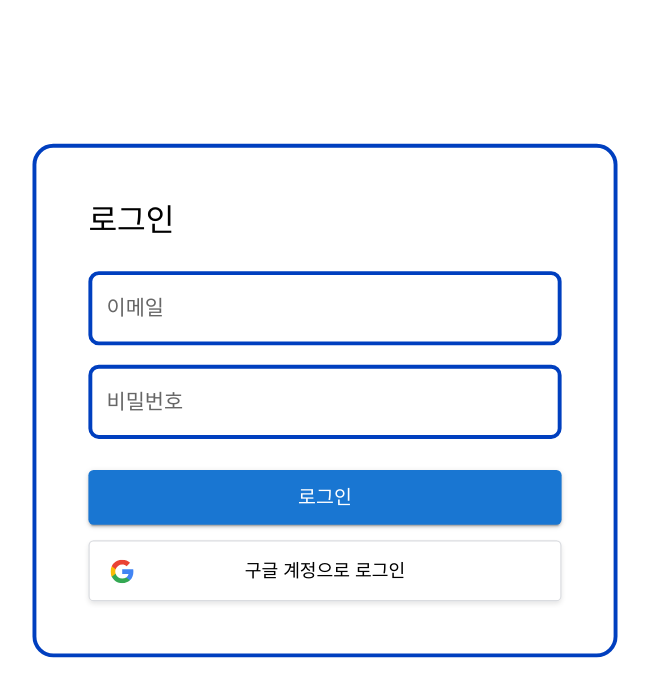
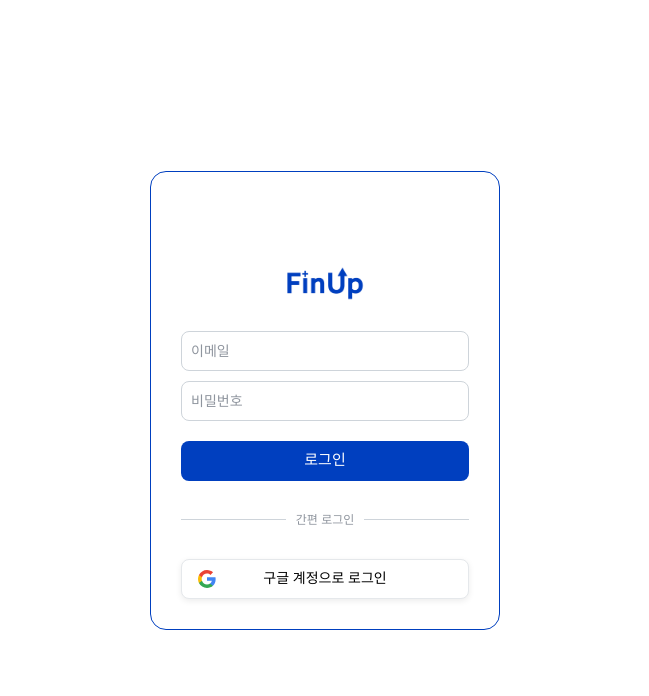
Before and after one commit to kcw9297/finup-frontend, a React (Vite) app: page /login in a window 1280 px wide. Shown: the top 696 px of the page, without its empty margins (315-964 px from the left). Built offline with nearby package versions, Linux system fonts and the light colour scheme; no server answers; some icons are missing.

Commit message:
로그인 디자인 완료

```diff
--- a/src/base/components/layout/Header.jsx
+++ b/src/base/components/layout/Header.jsx
@@ -58,7 +58,7 @@
           <Box sx={{display:'flex', alignItems:'center', flex:1, margin:0, padding:0, gap:'50px'}}>
 
             {/* 로고 */}
-            <Box component={Link} to="/" sx={{display:'flex', justifycontent:'center', alignItems:'center', cursor:'pointer'}} >
+            <Box component={Link} to="/" sx={{display:'flex', justifyContent:'center', alignItems:'center', cursor:'pointer'}} >
               <img src={logo} alt="로고" style={{height: 40}} />
             </Box>
 
--- a/src/base/design/thema.js
+++ b/src/base/design/thema.js
@@ -33,7 +33,7 @@
     line: {
       main: '#E5E8EB',
       light: '#F2F4F6',
-      dark: '#717783ff',
+      dark: '#CED4DA',
     },
 
     // 사이트 에러 색상
@@ -204,14 +204,32 @@
     // Button
     MuiButton: {
       styleOverrides: {
+        root: ({ theme }) => ({
+          textTransform: 'none',
+          boxShadow: 'none',
+          '&:hover': { boxShadow: 'none' },
+          '&:active': { boxShadow: 'none' },
+          '&.Mui-focusVisible': { boxShadow: 'none' },
+        }),
 
-        root : {
-          textTransform: 'none',  // 버튼 단어가 강제로 대문자로 변환되는걸 방지
-          borderColor: 'base.main'
-        }
+        outlined: ({ theme }) => ({
+          border: `1px solid ${theme.palette.base.main}`,
+          '&:hover': {
+            border: `1px solid ${theme.palette.base.dark}`,
+          },
+        }),
+
+        contained: ({ theme }) => ({
+          boxShadow: 'none',
+          backgroundColor: theme.palette.background.base,
+          '&:hover': {
+            boxShadow: 'none',
+            backgroundColor: theme.palette.background.light,
+          },
+        }),
       },
+    },
 
-    },
 
     // TextField
     MuiTextField: {
@@ -226,21 +244,36 @@
       styleOverrides: {
         root: ({ theme }) => ({
           backgroundColor: theme.palette.background.base,
-          borderRadius: 8, // 모서리
+          borderRadius: 10,
 
           // 기본 테두리 색상 및 두께
           '& .MuiOutlinedInput-notchedOutline': {
-            borderColor: theme.palette.base.main,  // 파란색 테두리
-            borderWidth: '3px',
+            borderColor: theme.palette.line.dark,
+            borderWidth: 1,
           },
           '&:hover .MuiOutlinedInput-notchedOutline': {
-            borderColor: theme.palette.base.dark,  // 호버
+            borderColor: theme.palette.base.main,  // 호버
+            borderWidth: 1,
           },
           '&.Mui-focused .MuiOutlinedInput-notchedOutline': {
-            borderColor: theme.palette.base.dark,  // 포커스 시 색상
+            borderColor: theme.palette.base.main,  // 포커스 시 색상
+            borderWidth: 1,
           },
         }),
       }
+    },
+
+    // TextField - Label
+    MuiInputLabel: {
+      styleOverrides: {
+        root: ({ theme }) => ({
+          color: theme.palette.text.light, // 기본 색
+
+          '&.Mui-focused': {
+            color: theme.palette.base.main, // 클릭 시 위로 올라가는 라벨의 색
+          },
+        }),
+      },
     },
 
 
--- a/src/features/auth/components/AuthLogin.jsx
+++ b/src/features/auth/components/AuthLogin.jsx
@@ -1,7 +1,9 @@
-import { Box, TextField, Button, Paper, Typography, Snackbar, Alert } from '@mui/material';
+import { Box, TextField, Button, Paper, Typography, Snackbar, Alert, IconButton } from '@mui/material';
 import AuthSocialBtn from './AuthSocialBtn.jsx';
 import { GoogleIcon } from '../../../base/components/icon/icon.jsx';
 import { useAuthLogin } from '../hooks/useAuthLogin.js';
+import logo from '../../../assets/logo.png'
+import CloseIcon from '@mui/icons-material/Close';
 
 /**
  * 로그인 페이지 컴포넌트
@@ -19,22 +21,32 @@
   return (
 
     <Paper sx={{
+      display: 'flex',
+      flexDirection: 'column',
+      justifyContent: 'center',
+      gap: '30px',
       width: '100%',
-      maxWidth: 450,
-      borderWidth: 3, // 테두리 선 굵기
-      borderStyle: 'solid', // 테두리 스타일
+      maxWidth: 350,
+      border:1,
       borderColor: 'base.main', // 테두리 색상
-      padding: 5,
-      transform: 'scale(1.3)',  // 배율
-      transformOrigin: 'center' // 배율 확대 시 정렬
+      padding: '0 30px',
     }}>
+      <Box sx={{display: 'flex', flexDirection: 'row-reverse', marginTop: '30px'}}>
+        <IconButton sx={{ padding: '5px' }}><CloseIcon/></IconButton>
 
-      <Typography component="h1" variant="h5" sx={{mb: 3}} >
-        로그인
-      </Typography>
+      </Box>
+      <Box sx={{display:'flex', justifyContent:'center', alignItems:'center'}} >
+        <img src={logo} alt="로고" style={{height: 35}} />
+      </Box>
 
+      <Box sx={{ display: 'flex', flexDirection: 'column', gap: '10px',
+        '& .MuiOutlinedInput-root': { height: 40, borderRadius: 2, }, // TextField
+        '& .MuiOutlinedInput-input': { padding: '6px 10px', fontSize: 14, },
+        '& .MuiInputLabel-root': { fontSize: 14, transform: 'translate(10px, 10px) scale(1)', }, // 라벨
+        '& .MuiInputLabel-shrink': { transform: 'translate(15px, -8px) scale(0.75)', }
+        }}
+      >
         <TextField
-        fullWidth
           label="이메일"
           type="email"
           name="email"
@@ -42,11 +54,9 @@
           onChange={(e) => changeAuthLoginRq({ [e.target.name]: e.target.value })} // 상태 변경 처리 (필수)
           onKeyDown={(e) => e.key === 'Enter' && handleLogin()}  // 엔터 입력 시 로그인 시도
           autoComplete="off" // 자동완성 기능 제거
-        sx={{ marginBottom: 2 }}
         />
 
         <TextField
-        fullWidth
           label="비밀번호"
           type="password"
           name="password"
@@ -54,7 +64,6 @@
           onChange={(e) => changeAuthLoginRq({ [e.target.name]: e.target.value })} // 상태 변경 처리 (필수)
           onKeyDown={(e) => e.key === 'Enter' && handleLogin()}  // 엔터 입력 시 로그인 시도
           autoComplete="off" // 자동완성 기능 제거
-        sx={{ marginBottom: 3 }}
         />
 
         <Button
@@ -62,12 +71,20 @@
           variant="contained"
           size="large"
           onClick={handleLogin}
-        sx={{ marginBottom: 1.5 }}
+          sx={{ height: '40px', marginTop: '10px', borderRadius: 2, backgroundColor: 'base.main',
+            '&:hover': { backgroundColor: 'base.dark',} }}
         >
           로그인
         </Button>
+      </Box>
 
-      <AuthSocialBtn icon={<GoogleIcon />} text="구글 계정으로 로그인" onClick={() => alert('구글 로그인')} />
+      <Box sx={{ display: 'flex', alignItems: 'center', gap: '10px', }}>
+        <Box sx={{ flex: 1, height: '1px', backgroundColor: 'line.dark' }} />
+        <Typography sx={{ color: 'text.light', fontSize: 12 }}>간편 로그인</Typography>
+        <Box sx={{ flex: 1, height: '1px', backgroundColor: 'line.dark' }} />
+      </Box>
+
+      <AuthSocialBtn icon={<GoogleIcon />} text="구글 계정으로 로그인" onClick={() => alert('구글 로그인')}/>
 
     </Paper>
   );
--- a/src/features/auth/components/AuthSocialBtn.jsx
+++ b/src/features/auth/components/AuthSocialBtn.jsx
@@ -1,4 +1,4 @@
-import { Box, TextField, Button, Paper, Typography, Divider, Stack } from '@mui/material';
+import { Button} from '@mui/material';
 
 /**
  * 소셜 로그인 버튼 컴포넌트
@@ -12,18 +12,22 @@
       size="large"
       onClick={onClick}
       sx={{
+        height: '40px',
         position: 'relative',
         justifyContent: 'center',
-        color: '#000', // 검은색 텍스트
-        borderColor: '#dadce0',
+        color: 'text.main',
+        backgroundColor: 'background.base',
+        border: 1,
+        borderColor: 'line.main',
+        borderRadius: 2,
         textTransform: 'none', // 대문자 변환 방지
         fontSize: '14px',
         fontWeight: 500,
-        padding: '10px 24px',
-        boxShadow: '0 2px 4px rgba(0, 0, 0, 0.1)',
+        marginBottom: '30px',
+        boxShadow: '0 2px 6px rgba(0,0,0,0.08)',
         '&:hover': {
-          backgroundColor: 'rgba(0, 0, 0, 0.04)',
-          borderColor: '#dadce0',
+          backgroundColor: 'background.light',
+          boxShadow: '0 2px 6px rgba(0,0,0,0.08)',
         },
         // 아이콘을 왼쪽에 고정
         '& .MuiButton-startIcon': {
--- a/src/features/home/components/RecommendedVideo.jsx
+++ b/src/features/home/components/RecommendedVideo.jsx
@@ -43,12 +43,18 @@
 
         {/* < > 버튼 */}
         <Box>
-          <IconButton onClick={handlePrev}>
-            <ArrowBackIosNewIcon sx={{ color: isPrevDisabled ? "text.light" : "text.main" }}/>
+          <IconButton
+            onClick={handlePrev}
+            sx={{ cursor: isPrevDisabled ? 'default' : 'pointer', pointerEvents: isPrevDisabled ? 'none' : 'auto' }}
+          >
+            <ArrowBackIosNewIcon sx={{ color: isPrevDisabled ? 'text.light' : 'text.main' }}/>
           </IconButton>
 
-          <IconButton onClick={handleNext}>
-            <ArrowForwardIosIcon sx={{ color: isNextDisabled ? "text.light" : "text.main" }}/>
+          <IconButton
+            onClick={handleNext}
+            sx={{ cursor: isNextDisabled ? "default" : "pointer", pointerEvents: isNextDisabled ? "none" : "auto" }}
+          >
+            <ArrowForwardIosIcon sx={{ color: isNextDisabled ? 'text.light' : 'text.main' }}/>
           </IconButton>
         </Box>
       </Box>
--- a/src/features/home/components/StockFirm.jsx
+++ b/src/features/home/components/StockFirm.jsx
@@ -36,12 +36,18 @@
 
         {/* < > 버튼 */}
         <Box>
-          <IconButton onClick={handlePrev}>
-            <ArrowBackIosNewIcon sx={{ color: isPrevDisabled ? "text.light" : "text.main" }}/>
+          <IconButton
+            onClick={handlePrev}
+            sx={{ cursor: isPrevDisabled ? 'default' : 'pointer', pointerEvents: isPrevDisabled ? 'none' : 'auto' }}
+          >
+            <ArrowBackIosNewIcon sx={{ color: isPrevDisabled ? 'text.light' : 'text.main' }}/>
           </IconButton>
 
-          <IconButton onClick={handleNext}>
-            <ArrowForwardIosIcon sx={{ color: isNextDisabled ? "text.light" : "text.main" }}/>
+          <IconButton
+            onClick={handleNext}
+            sx={{ cursor: isNextDisabled ? "default" : "pointer", pointerEvents: isNextDisabled ? "none" : "auto" }}
+          >
+            <ArrowForwardIosIcon sx={{ color: isNextDisabled ? 'text.light' : 'text.main' }}/>
           </IconButton>
         </Box>
       </Box>
```
Lines whose indentation alone changed are shown as unchanged.
